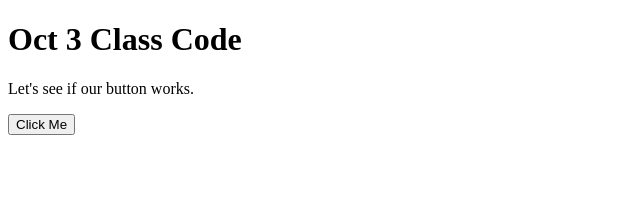
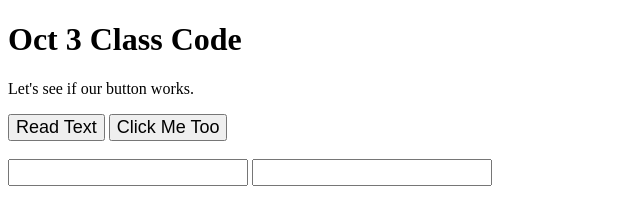
Before and after one commit to peterdcasey/Oct3, a plain HTML site: page index.html in a window 1280 px wide. Shown: the whole page, without its empty margins (0-640 px from the left). Drawn offline with Linux system fonts and the light colour scheme.

Commit message:
Added buttons and text fields

```diff
--- a/index.html
+++ b/index.html
@@ -3,13 +3,21 @@
     <head>
         <title>Oct 3 Class Code</title>
         <script src="scripts/main.js"></script>
+        <link rel="stylesheet" type="text/css" href="styles/main.css">
     </head>
-
 <body>
 
 <h1>Oct 3 Class Code</h1>
 <p>Let's see if our button works.</p>
-<button>Click Me</button>
+
+<!-- PUt a few buttons on the screen -->
+<button onclick="readText();">Read Text</button>
+<button onclick="test();">Click Me Too</button>
+<br><br>
+
+<!-- Let's try some text boxes for I/O -->
+<input id="stuff" value="">
+<input id="stuff2" value="">
 
 <script>
     // alert("loaded page");
@@ -17,8 +25,8 @@
     // y();   // not a good thing
     let x;
     x = test;
-    x();
-    test();
+    //x();
+    //test();
 </script>
 
 </body>
--- a/scripts/main.js
+++ b/scripts/main.js
@@ -1,4 +1,24 @@
+/*
+    Peter Casey
+    v 0.0001
+    10/3/17
+*/
+
 // Simple function to test our setup
 function test() {
     alert("hello world");
 }
+
+function readText() {
+    // Grab the input element from the document
+    let inputItem = document.getElementById("stuff");
+    // Grab the text from the input element
+    let theText = inputItem.value;
+    // Demonstrate...
+    alert("value is " + theText);
+    let theTextUpper = theText.toUpperCase();
+ //   inputItem.value = theTextUpper;
+    // Grab the output element from the document
+    let outputItem = document.getElementById("stuff2");
+    outputItem.value = theTextUpper;
+}
--- /dev/null
+++ b/styles/main.css
@@ -0,0 +1,8 @@
+/* My styles file */
+button {
+    font-size: 18px;
+}
+
+input {
+    font-size: 18px;
+}
```
